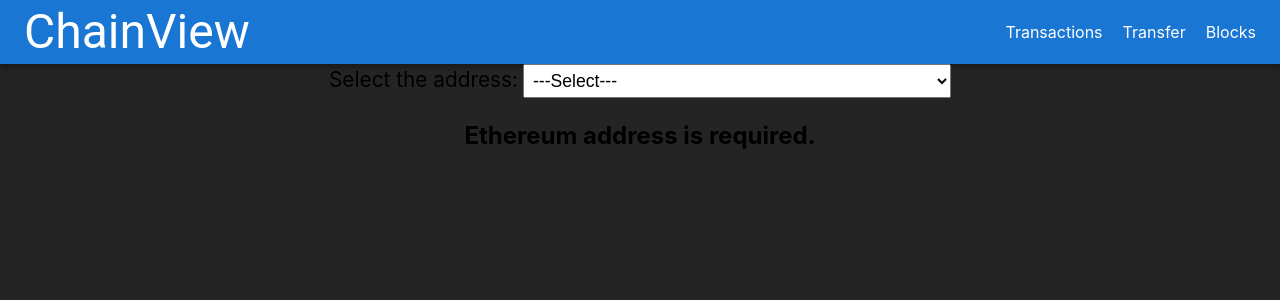
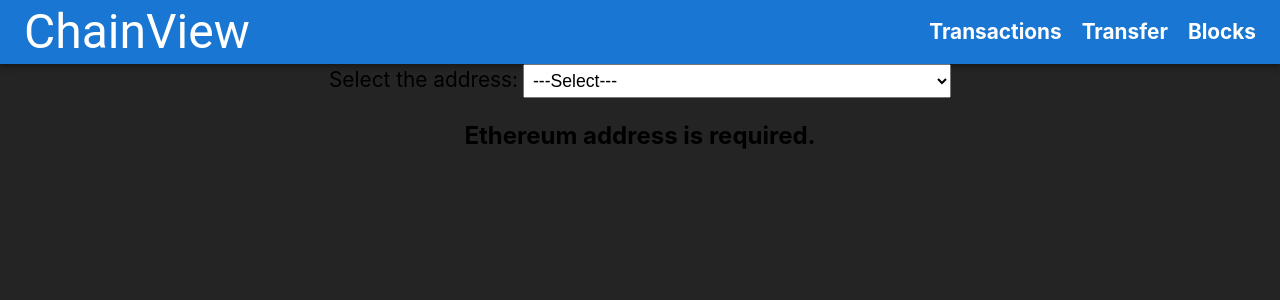
Before and after one commit to nitu-choudhary/blocks-app, a React (Vite) app: page /blocks in a window 1280 px wide. Shown: the top 300 px of the page. Built offline with nearby package versions, Linux system fonts and the light colour scheme; the HTML template or start-up script is replaced by a standard one.

Commit message:
Clean up and restructuring

```diff
--- a/src/App.css
+++ b/src/App.css
@@ -6,27 +6,6 @@
 
 .left-aligned-select {
   text-align: left;
-}
-
-/* Styling navbar */
-.nav-bar {
-  display: flex;
-  justify-content: space-between;
-}
-
-.nav-bar-items {
-  margin-right: 20px;
-}
-
-.nav-bar-links {
-  display: flex;
-  gap: 20px;
-}
-
-.nav-bar-item {
-  text-decoration: none;
-  color: white;
-  font-size: 16px;
 }
 
 h1 {
--- a/src/components/BlockDetails.jsx
+++ b/src/components/blocks/BlockDetails.jsx
@@ -1,6 +1,6 @@
 import { Paper, Table, TableBody, TableCell, TableContainer, TableRow } from '@mui/material';
 import React from 'react';
-import Header from './header/Header';
+import Header from '../header/Header';
 
 function BlockDetails(props) {
     const { address, balance, gasUsed } = props;
--- a/src/components/Blocks.jsx
+++ b/src/components/blocks/Blocks.jsx
@@ -1,6 +1,6 @@
 import React, { useState } from 'react';
+import { ethereumAddresses, ethereumBlocks } from '../mockData';
 import BlockDetails from './BlockDetails';
-import { ethereumAddresses, ethereumBlocks } from './mockData';
 
 // update it using mui
 
--- /dev/null
+++ b/src/components/navigation/Navigation.css
@@ -0,0 +1,21 @@
+/* Styling navbar */
+.nav-bar {
+    display: flex;
+    justify-content: space-between;
+}
+
+.nav-bar-items {
+    margin-right: 20px;
+}
+
+.nav-bar-links {
+    display: flex;
+    gap: 20px;
+}
+
+.nav-bar-item {
+    text-decoration: none;
+    color: white;
+    font-size: 1.3em;
+    font-weight: bold;
+}
--- a/src/components/navigation/d/Navigation.jsx
+++ b/src/components/navigation/Navigation.jsx
@@ -1,7 +1,7 @@
 import { AppBar, Toolbar, Typography } from "@mui/material";
 import React from "react";
 import { Link } from 'react-router-dom';
-import '../../../App.css';
+import './Navigation.css';
 
 const Navigation = () => {
     return (
--- a/src/components/Transfer.jsx
+++ b/src/components/transactions/Transfer.jsx
@@ -3,9 +3,9 @@ import ButtonGroup from '@mui/joy/ButtonGroup';
 import { FormControl, InputLabel, MenuItem, Select } from '@mui/material';
 import OutlinedInput from '@mui/material/OutlinedInput';
 import React, { useState } from 'react';
+import Header from '../header/Header';
+import { ethereumAddresses } from '../mockData';
 import Receipt from './Receipt';
-import Header from './header/Header';
-import { ethereumAddresses } from './mockData';
 
 const Transfer = () => {
 
```
Also changed, not shown: src/App.jsx (+4 -8 lines), src/components/transactions/Receipt.jsx (renamed from src/components/Receipt.jsx), src/components/transactions/Transaction.jsx (renamed from src/components/details/Transaction.jsx).
